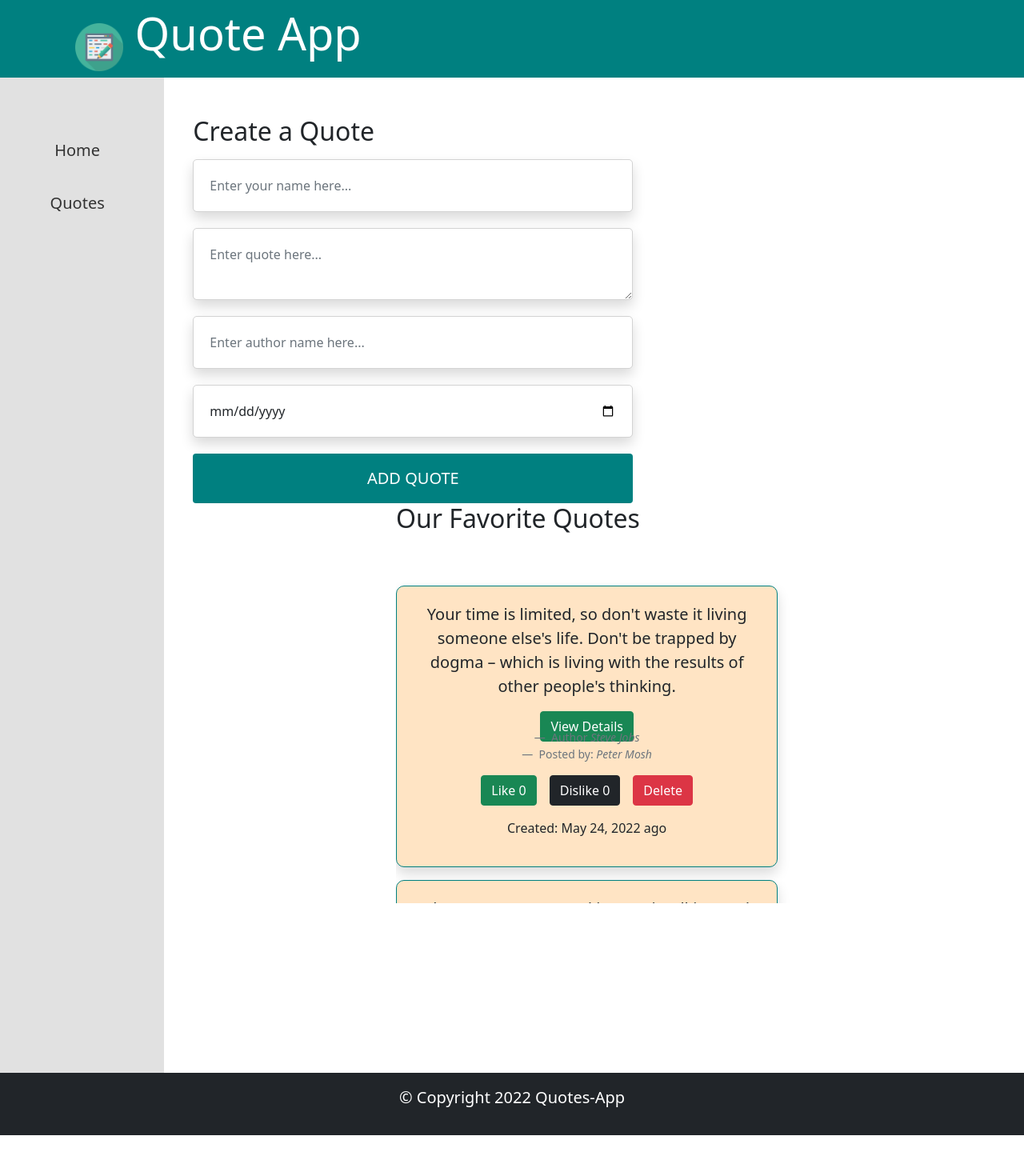
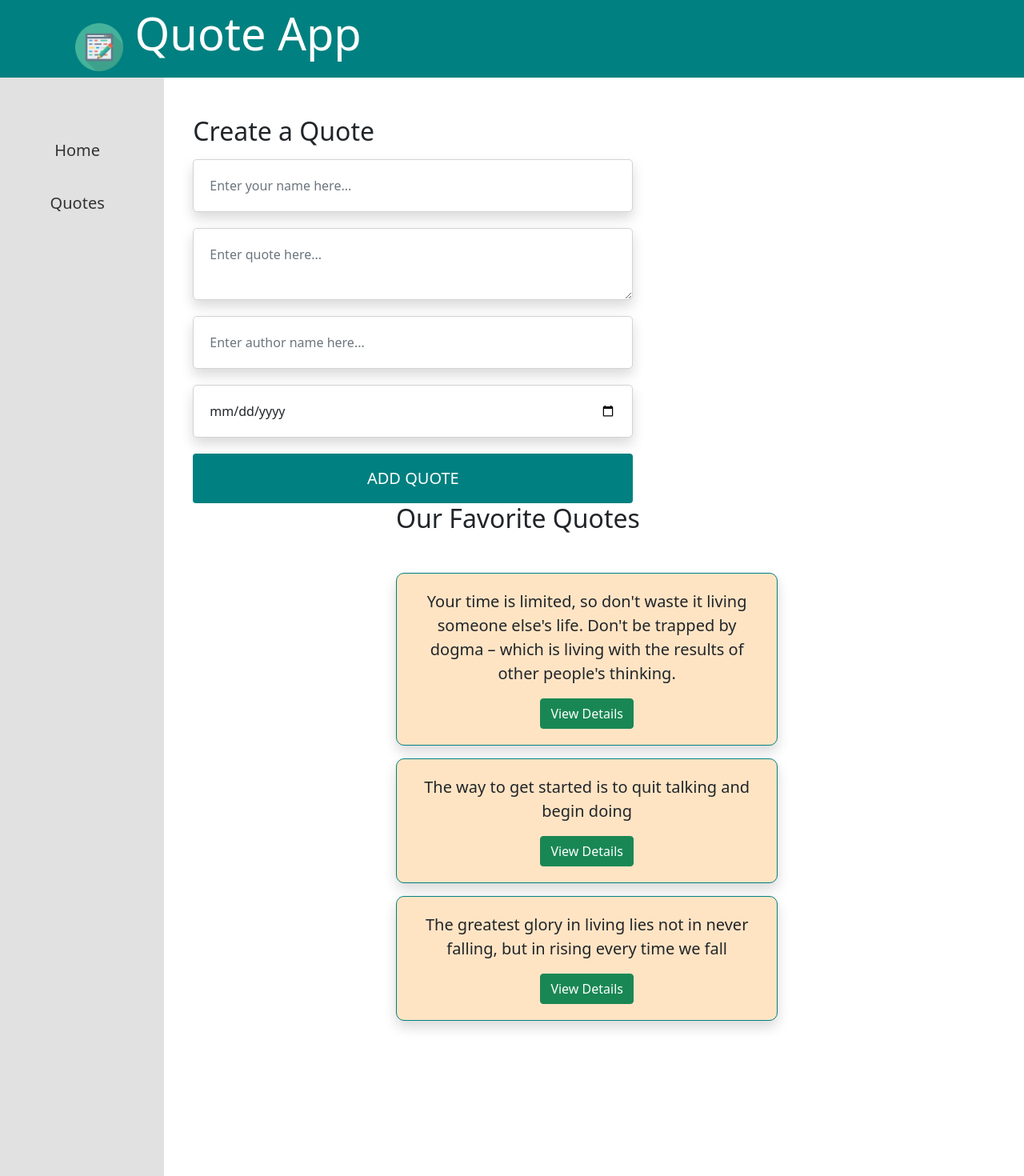
Before and after one commit to bignimz/quotes-web-app, an Angular app: page / in a window 1280 px wide. Shown: the top 1470 px of the page at 80% size. Before the commit the page ends 1419 px from the top, so only its background shows below. Built offline with nearby package versions, Linux system fonts and the light colour scheme.

Commit message:
Changed the output path to docs

```diff
--- a/angular.json
+++ b/angular.json
@@ -17,7 +17,7 @@
         "build": {
           "builder": "@angular-devkit/build-angular:browser",
           "options": {
-            "outputPath": "dist/quote-app",
+            "outputPath": "docs",
             "index": "src/index.html",
             "main": "src/main.ts",
             "polyfills": "src/polyfills.ts",
--- a/src/app/app.component.html
+++ b/src/app/app.component.html
@@ -20,18 +20,7 @@
 
   <!-- Main body / create quote -->
   <div class="main-body col-lg-10 col-md-10 col-sm-12 pt-5">
-    <div class="container-fluid d-flex flex-wrap justify-content-between">
-      <!-- Quote Form -->
-      <!-- <div class="col-lg-6 col-md-8 col-sm-12 mx-auto"></div> -->
-      <app-quote-form></app-quote-form>
-
-      <!-- Quotes Display -->
-      <div class="home col-lg-6 col-md-8 col-sm-12 mx-auto">
-        <h2 class="mb-5">Our Favorite Quotes</h2>
-        <app-quote></app-quote>
-      </div>
-      <!-- <router-outlet></router-outlet> -->
-    </div>
+    <app-quote></app-quote>
   </div>
 </div>
 
--- a/src/app/quote-detail/quote-detail.component.html
+++ b/src/app/quote-detail/quote-detail.component.html
@@ -1,4 +1,4 @@
-<figcaption class="blockquote-footer">
+<figcaption class="blockquote-footer mt-5">
   Author <cite title="Source Title"> {{ quote.author }}</cite>
 </figcaption>
 <div class="blockquote-footer">
--- a/src/app/quote/quote.component.html
+++ b/src/app/quote/quote.component.html
@@ -1,4 +1,10 @@
-<div class="row">
+<div class="container-fluid d-flex flex-wrap justify-content-between">
+  <!-- Quote Form -->
+  <app-quote-form (addQuote)="addNewQuote($event)"></app-quote-form>
+
+  <!-- Quotes Display -->
+  <div class="home col-lg-6 col-md-8 col-sm-12 mx-auto">
+    <h2 class="mb-5">Our Favorite Quotes</h2>
     <div class="fluid-container">
       <div
         *ngFor="let quote of quotes; let i = index"
@@ -8,9 +14,10 @@
           <p>{{ quote.quote }}</p>
         </div>
         <!-- Button to toggle view more details -->
-      <button (click)="toggleDetails(i)" class="btn btn-success">
+        <button (click)="showQuote(i)" class="btn btn-success">
           View Details
         </button>
+        <div *ngIf="quote.showQuote">
           <app-quote-detail
             [quote]="quote"
             (isComplete)="deleteQuote($event, i)"
@@ -18,3 +25,5 @@
         </div>
       </div>
     </div>
+  </div>
+</div>
--- a/src/app/quote/quote.component.ts
+++ b/src/app/quote/quote.component.ts
@@ -26,7 +26,7 @@ export class QuoteComponent implements OnInit {
     this.quotes.push(quote);
   }
 
-  toggleDetails(index: number){
+  showQuote(index: number){
     this.quotes[index].showQuote = !this.quotes[index].showQuote;
   }
 
```
Also changed, not shown: 9 other files (tests, documents, lock files or other folders). Lines whose indentation alone changed are shown as unchanged.
